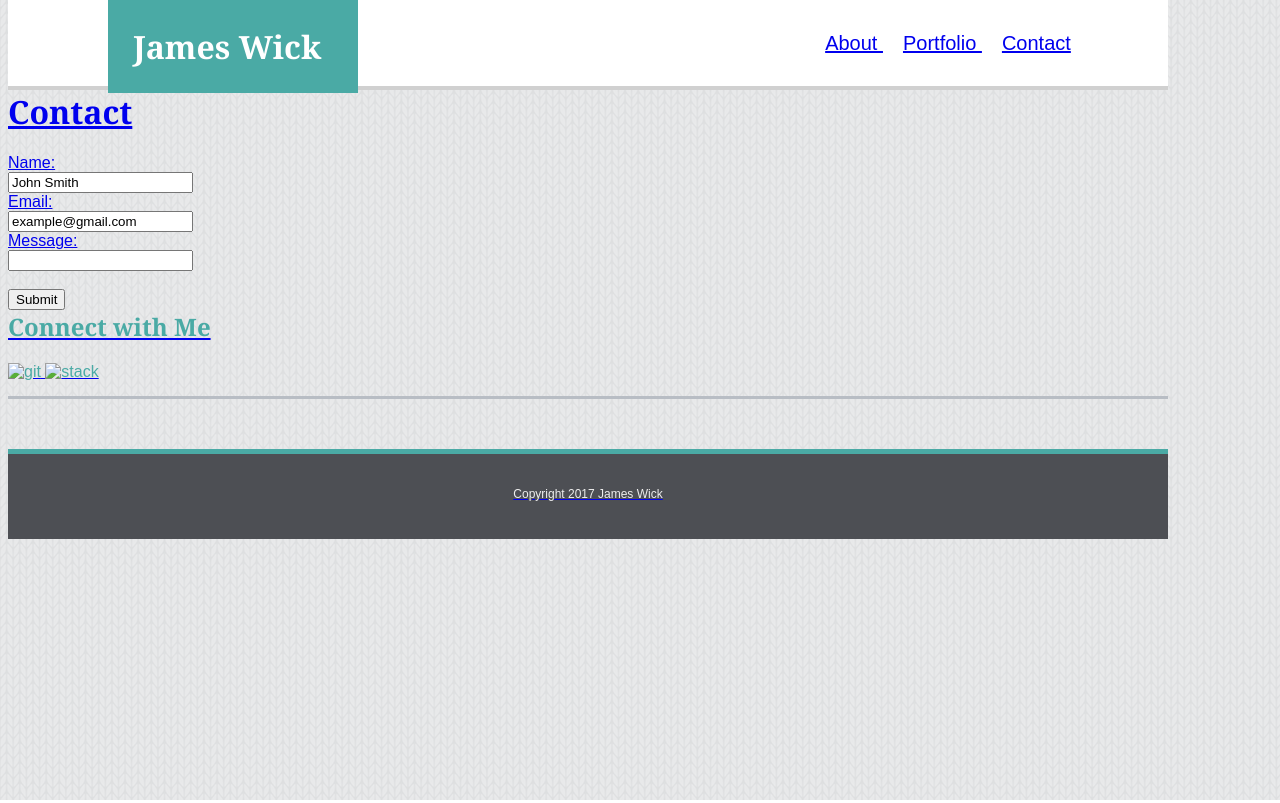
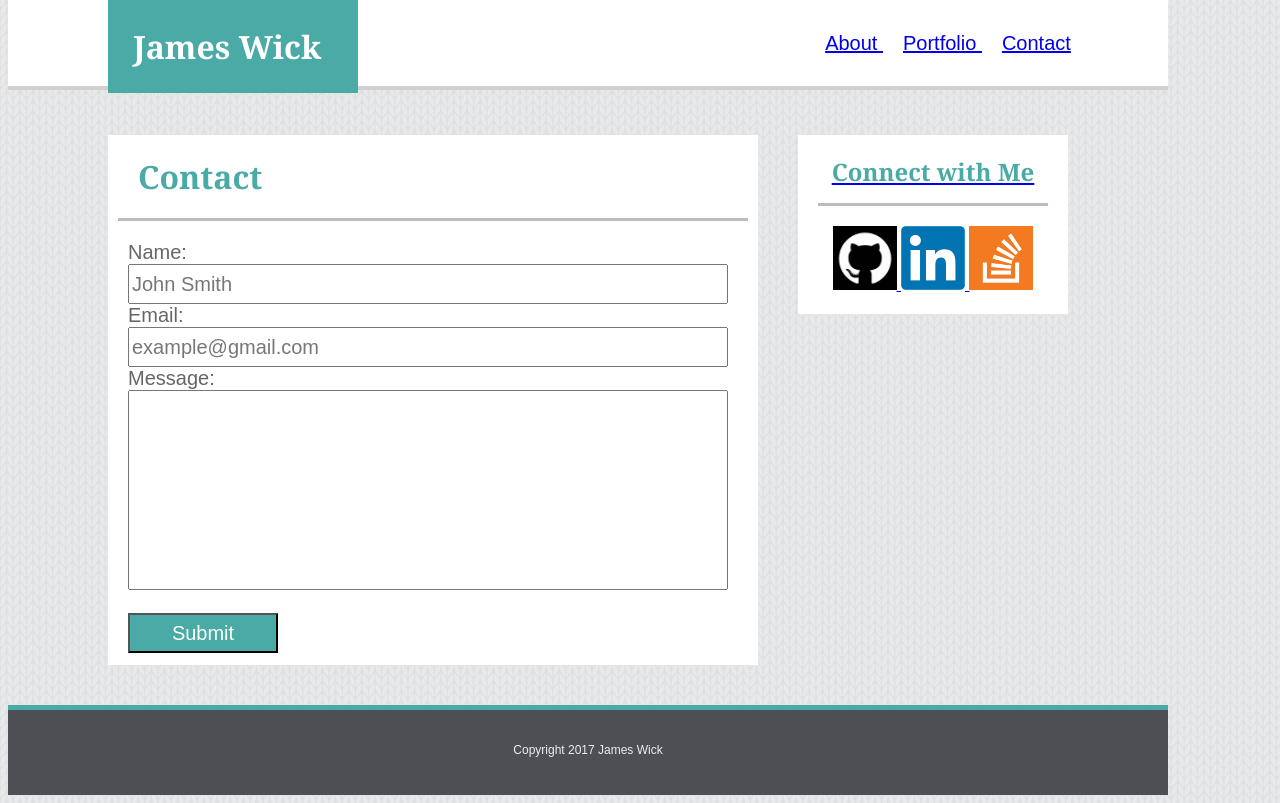
Before and after one commit to jamesw61/Basic-Portfolio, a plain HTML site: page contact.html in a window 1280 px wide. Drawn offline with Linux system fonts and the light colour scheme.

Commit message:
added css to contact.html

```diff
--- a/assets/css/style.css
+++ b/assets/css/style.css
@@ -56,7 +56,7 @@ ul#links li {
 
 }
 
-#main {
+.main {
 	color: #4aaaa5;
 	width: 650px;
 	height: 350px;
@@ -76,8 +76,10 @@ ul#links li {
 	border-bottom: solid;
 	border-color: #b8bdc4;
 	margin-bottom: 20px;
+}
 
-}
+
+
 p {
 	color: #9198a3;
 	margin-left: 20px;
@@ -160,6 +162,35 @@ h1, h2 {
 	bottom: 50px;
 }
 
+#maincontact {
+	height: 530px;
+}
+
+form {
+	margin-left: 20px;
+	color: #666666;
+	font-size: 20px;
+}
+
+.formlabel {
+	color: #777777;
+	font-size: 20px;
+	width: 600px;
+	height: 40px;
+}
+
+#message {
+	height: 200px;
+}
+
+#submit {
+	background-color: #4aaaa5;
+	color: white;
+	height: 40px;
+	font-size: 20px;
+	width: 150px;
+}
+
 /*#box1 {
 	height: 250px;
 	width: 300px;
--- a/contact.html
+++ b/contact.html
@@ -20,30 +20,36 @@
 		</ul>
 	</div>
 
-	<div id="content">
-		<div id="contactme">
-			<h1>Contact</h1>
+
+		<div id="maincontact" class="main">
+			<h1 class="maintitle">Contact</h1>
 			<form action="/action_page.php">
   				Name:<br>
-  				<input type="text" name="firstname" value="John Smith">
+  				<input type="text" name="firstname" value="John Smith" class="formlabel">
   				<br>
   				Email:<br>
- 				 <input type="text" name="email" value="example@gmail.com">
+ 				 <input type="text" name="email" value="example@gmail.com" class="formlabel">
   				<br>
   				Message:<br>
-  				<input type="text" name="message">
+  				<input type="text" name="message" class="formlabel" id="message">
   				<br><br>
-  				<input type="submit" value="Submit">
+  				<input type="submit" value="Submit" id="submit">
 			</form>
 		</div>
 
-		<div id="connect">
-			<h2>Connect with Me</h2>
-			<img src="" alt="git"
-			<img src="" alt="linkd">
-			<img src="" alt="stack">
+
+		<div id="sidebar">
+			<h2 id="connect">Connect with Me</h2>
+			<a href="https://github.com/jamesw61">
+				<img src="assets/images/git.png" alt="git" height= 64 width =64>
+			</a>
+			<a href="https://www.linkedin.com/in/james-wick-0b6993138/">
+				<img src="assets/images/linkd.png" alt="linkd" height= 64 width =64>
+			</a>
+			<a href="http://stackexchange.com/users/10594284/jamesw61">
+				<img src="assets/images/stck.png" alt="stack" height= 64 width =64>
+			</a>
 		</div>
-	</div>
 
 	<div id="footer">
 		<p id="copyright">
```
Also changed, not shown: index.html (+1 -1 lines).
